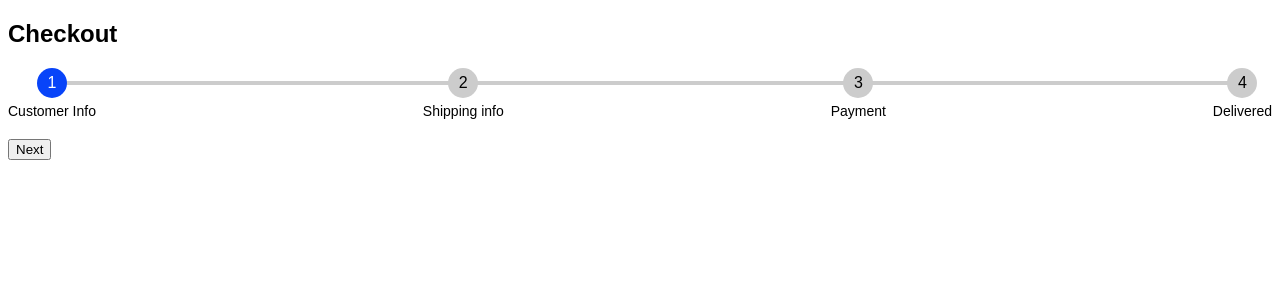
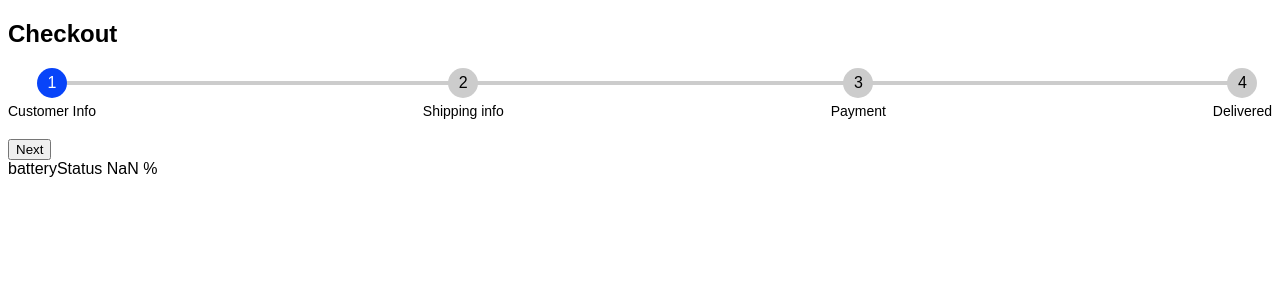
Before and after one commit to aakashkumar001/React-projects, a React (Vite) app in the folder stepper/: page / in a window 1280 px wide. Shown: the top 300 px of the page. Built offline with nearby package versions, Linux system fonts and the light colour scheme.

Commit message:
modification

```diff
--- a/stepper/package.json
+++ b/stepper/package.json
@@ -11,7 +11,8 @@
   },
   "dependencies": {
     "react": "^18.2.0",
-    "react-dom": "^18.2.0"
+    "react-dom": "^18.2.0",
+    "react-use": "^17.5.0"
   },
   "devDependencies": {
     "@types/react": "^18.2.56",
--- a/stepper/src/App.jsx
+++ b/stepper/src/App.jsx
@@ -1,6 +1,7 @@
 
 import CheckoutStepper from './components/CheckoutStepper.jsx';
 import './App.css'
+import BatteryStatus from './BatteryStatus.jsx';
 
 const CHECKOUT_STEPS = [
    {
@@ -26,6 +27,8 @@ const App = () => {
     <div>
       <h2>Checkout</h2>
       <CheckoutStepper stepsConfig={CHECKOUT_STEPS} />
+
+      <BatteryStatus />
     </div>
   )
 }
--- /dev/null
+++ b/stepper/src/BatteryStatus.jsx
@@ -0,0 +1,26 @@
+import React, { useEffect } from 'react'
+import {useBattery} from 'react-use'
+
+const BatteryStatus = () => {
+
+    const battery = useBattery();
+
+   const { isSupported, level, charging, dischargingTime, chargingTime} = battery;
+
+   if(!isSupported) {
+   return (
+       <div>
+        Battery sensor not supported
+       </div>
+    )
+}
+
+console.log(level)
+
+
+  return (
+    <div>batteryStatus  {(level * 100).toFixed()} %</div>
+  )
+}
+
+export default BatteryStatus
```
Also changed, not shown: 1 other file (tests, documents, lock files or other folders).
